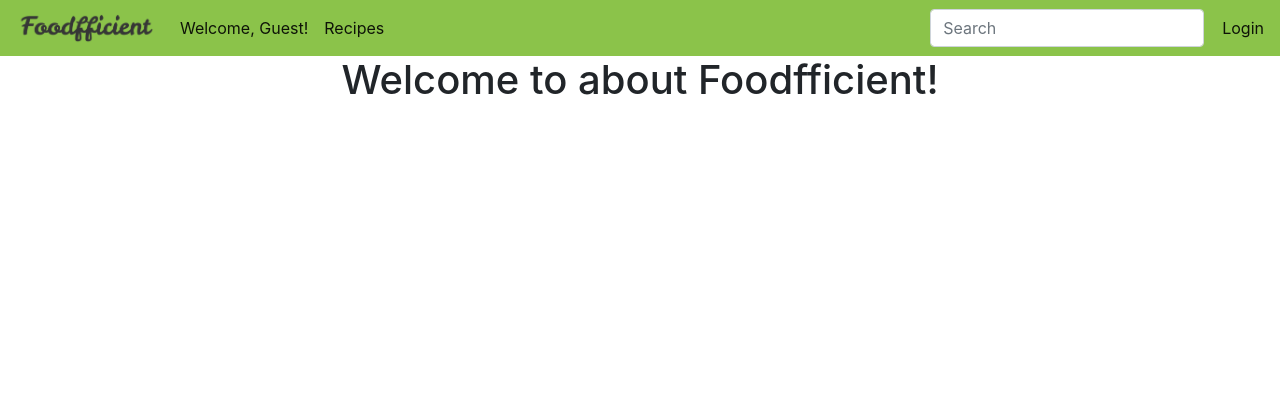
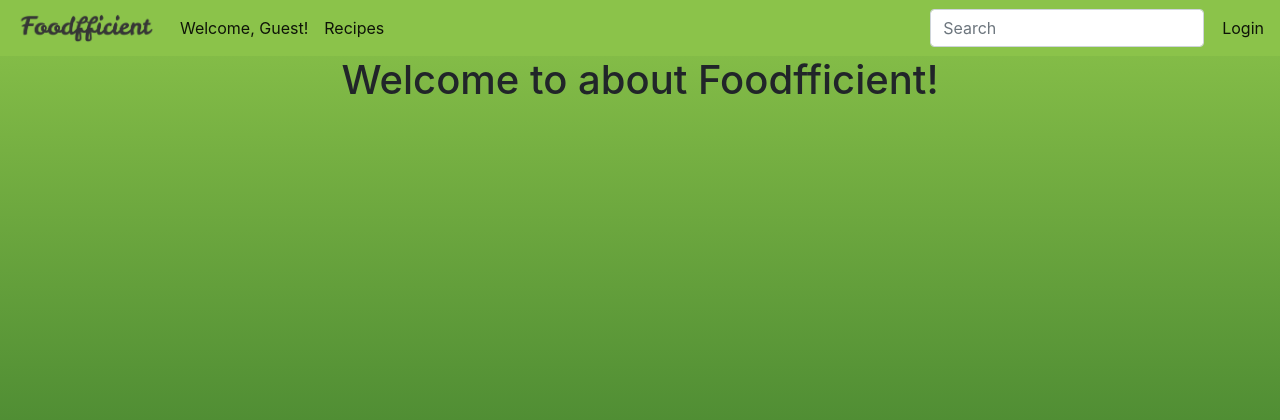
Before and after one commit to repacheco1/CINS465-Final_Project, a Django app: page /about/ in a window 1280 px wide. Shown: the top 420 px of the page. Run offline with Django 3.2, Linux system fonts and the light colour scheme; some libraries are stand-ins or nearby versions.

Commit message:
Add global background gradient

```diff
--- a/mysite/foodfficient/templates/base.html
+++ b/mysite/foodfficient/templates/base.html
@@ -1,6 +1,10 @@
 <!DOCTYPE html>
 <html lang="en">
 {% load static %}
+<style>
+body {
+  background: -webkit-gradient(linear, left top, left bottom, from(#8bc34a), to(#1b5e20)) fixed;
+}</style>
 <head>
     <meta charset="UTF-8">
     <title>{% block title %}{% endblock %}</title>
@@ -71,6 +75,6 @@
     {% comment %} <script src="{% static "js/vendor/jquery.js" %}"></script>
     <script src="{% static "js/vendor/what-input.js" %}"></script>
     <script src="{% static "js/vendor/foundation.js" %}"></script>
-    <script src="{% static "js/app.js"%}"></script>
-</body> {% endcomment %}
+    {% comment %} <script src="{% static "js/app.js"%}"></script> {% endcomment %}
+</body>
 </html>
```
